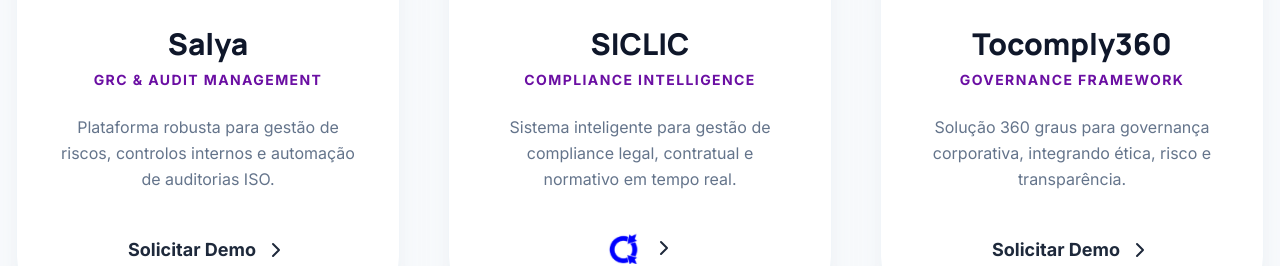
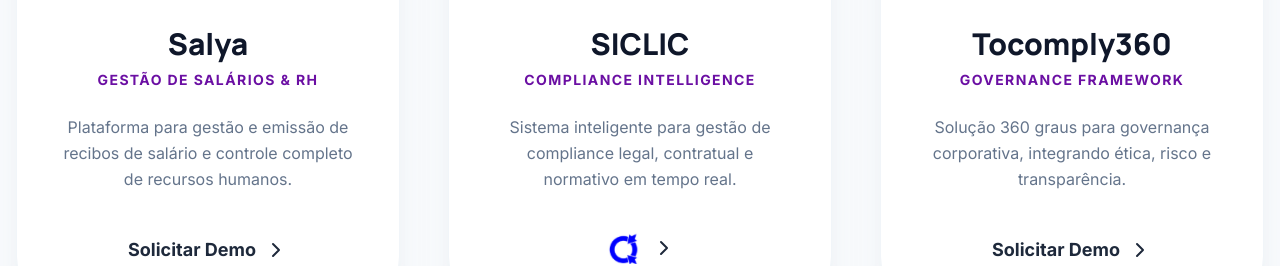
Before and after one commit to tIILUNGI/Site-Ilungi, a React (Vite) app: page /solucoes in a window 1280 px wide. Shown: the part 564-830 px from the top of the page. Built offline with nearby package versions, Linux system fonts and the light colour scheme.

Commit message:
Atulização da descrição do Salya

```diff
--- a/pages/ProductDemo.tsx
+++ b/pages/ProductDemo.tsx
@@ -18,7 +18,7 @@
             </motion.span>
             <h1 className="text-6xl font-black text-[#1B3C2B] mb-8">{productName}</h1>
             <p className="max-w-3xl mx-auto text-xl text-slate-500 font-light leading-relaxed">
-                A plataforma SaaS definitiva para {productName === 'Salya' ? 'Gestão de Riscos e Auditorias' : 'Compliance Integrado e Governança 360'}.
+                A plataforma SaaS definitiva para {productName === 'Salya' ? 'Gestão de Salários e Recursos Humanos' : 'Compliance Integrado e Governança 360'}.
             </p>
         </div>
 
--- a/pages/Solutions.tsx
+++ b/pages/Solutions.tsx
@@ -11,8 +11,8 @@
   const products = [
     {
       name: "Salya",
-      tagline: "GRC & Audit Management",
-      desc: "Plataforma robusta para gestão de riscos, controlos internos e automação de auditorias ISO.",
+      tagline: "Gestão de Salários & RH",
+      desc: "Plataforma para gestão e emissão de recibos de salário e controle completo de recursos humanos.",
       icon: <Database className="w-10 h-10" />,
       path: "/solucoes/salya",
       color: "bg-purple-600"
```
